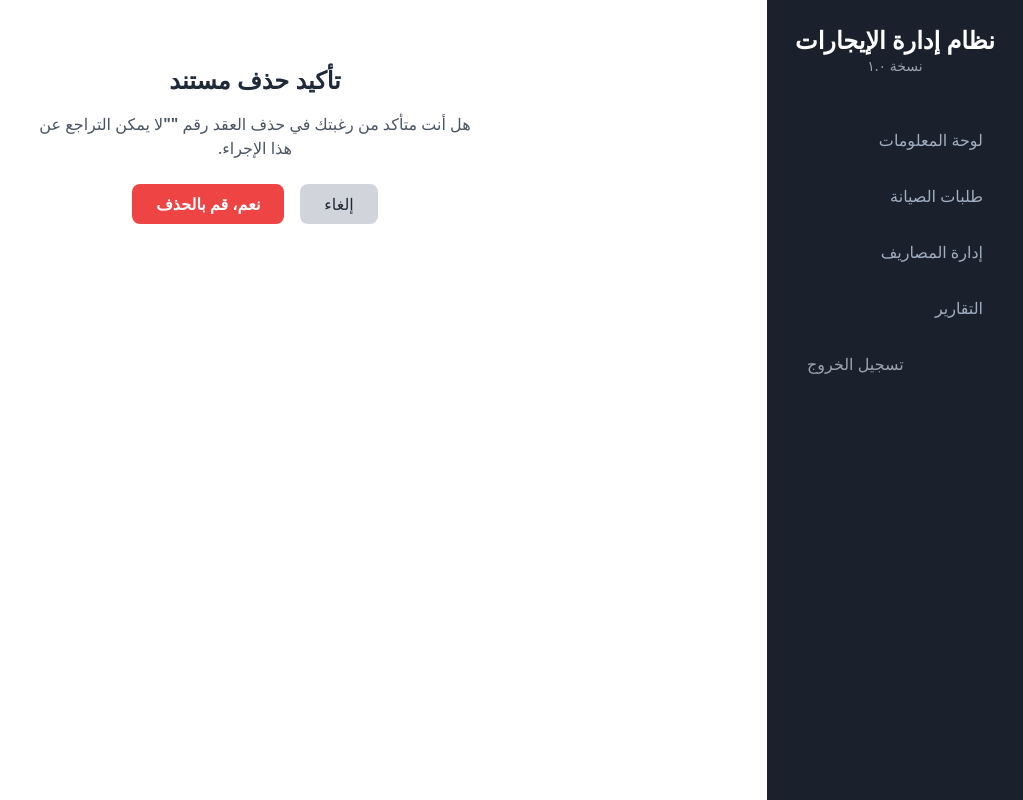
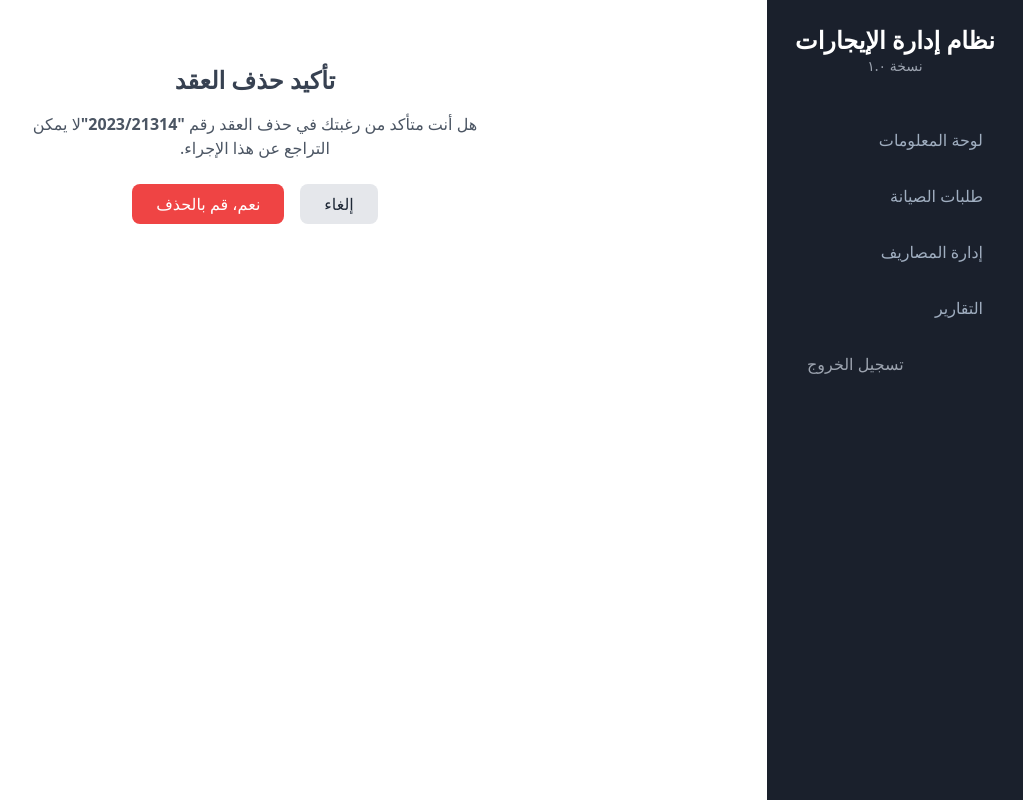
Before and after one commit to alabri0803/rent_management, a Django app: page /dashboard/leases/1/delete/ in a window 1280 px wide. Shown: the whole page, without its empty margins (257-1280 px from the left). Run offline with Django 5.2, Linux system fonts and the light colour scheme; a user stored in the database is signed in; data comes from the database, SQL or seed files in the repository; some libraries are stand-ins or nearby versions.

Commit message:
تحديث lease_delete

```diff
--- a/dashboard/templates/dashboard/lease_confirm_delete.html
+++ b/dashboard/templates/dashboard/lease_confirm_delete.html
@@ -2,13 +2,13 @@
 {% block title %}تأكيد الحذف{% endblock %}
 {% block content %}
 <div class="card p-8 max-w-lg mx-auto text-center">
-  <h2 class="text-2xl font-bold text-gray-800 mb-4">تأكيد حذف مستند</h2>
-  <p class="text-gray-600 mb-6">هل أنت متأكد من رغبتك في حذف العقد رقم <strong>"{{ object.title }}"</strong>لا يمكن التراجع عن هذا الإجراء.</p>
+  <h2 class="text-2xl font-bold mb-4">تأكيد حذف العقد</h2>
+  <p class="text-gray-600 mb-6">هل أنت متأكد من رغبتك في حذف العقد رقم <strong>"{{ object.contract_number }}"</strong>لا يمكن التراجع عن هذا الإجراء.</p>
   <form method="post">
     {% csrf_token %}
     <div class="flex justify-center gap-4">
-      <a href="{% url 'lease_detail' object.lease.pk %}" class="bg-gray-300 text-gray-800 px-6 py-2 rounded-lg">إلغاء</a>
-      <button type="submit" class="bg-red-500 text-white px-6 py-2 rounded-lg hover:bg-red-700 font-semibold">نعم، قم بالحذف</button>
+      <a href="{{ object.get_absolute_url }}" class="bg-gray-200 text-gray-800 px-6 py-2 rounded-lg">إلغاء</a>
+      <button type="submit" class="bg-red-500 text-white px-6 py-2 rounded-lg hover:bg-red-700">نعم، قم بالحذف</button>
     </div>
   </form>
 </div>
```
